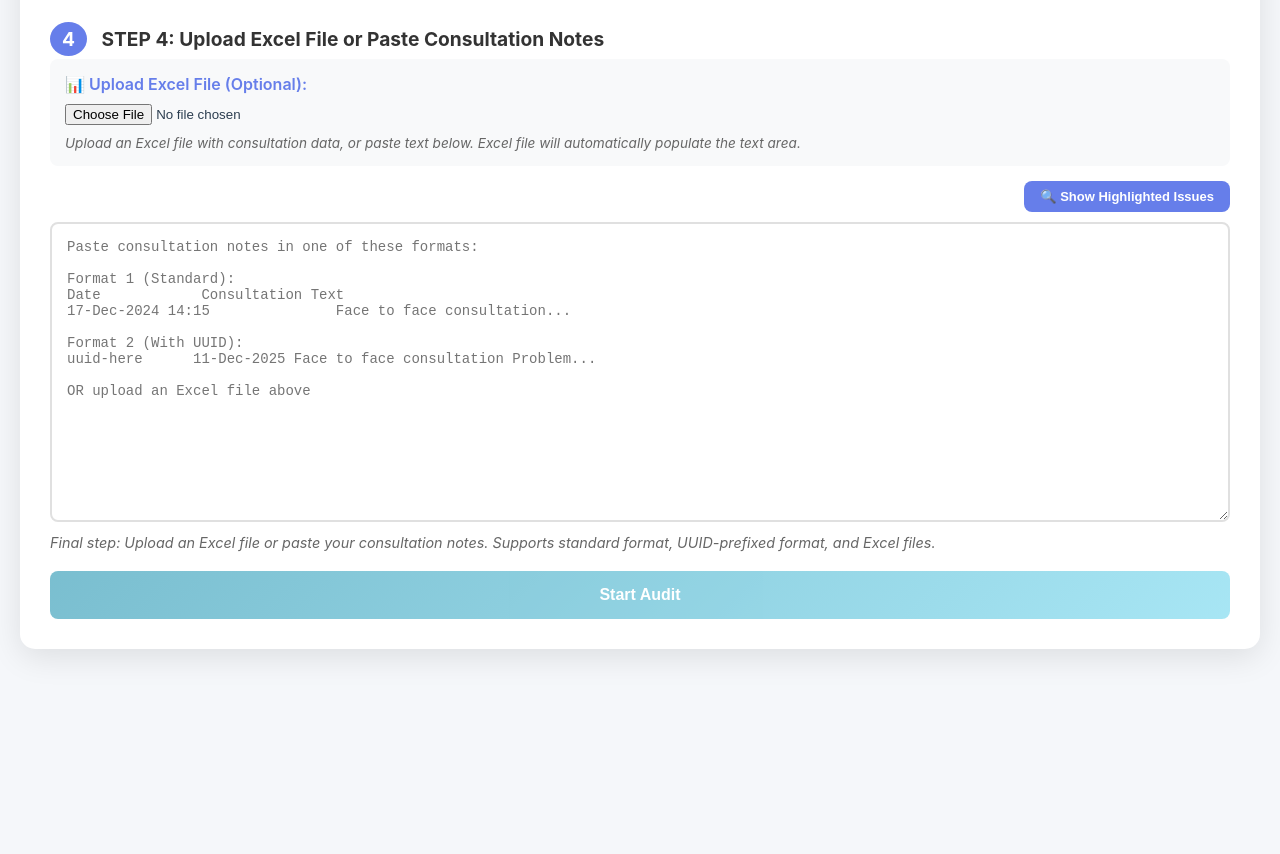
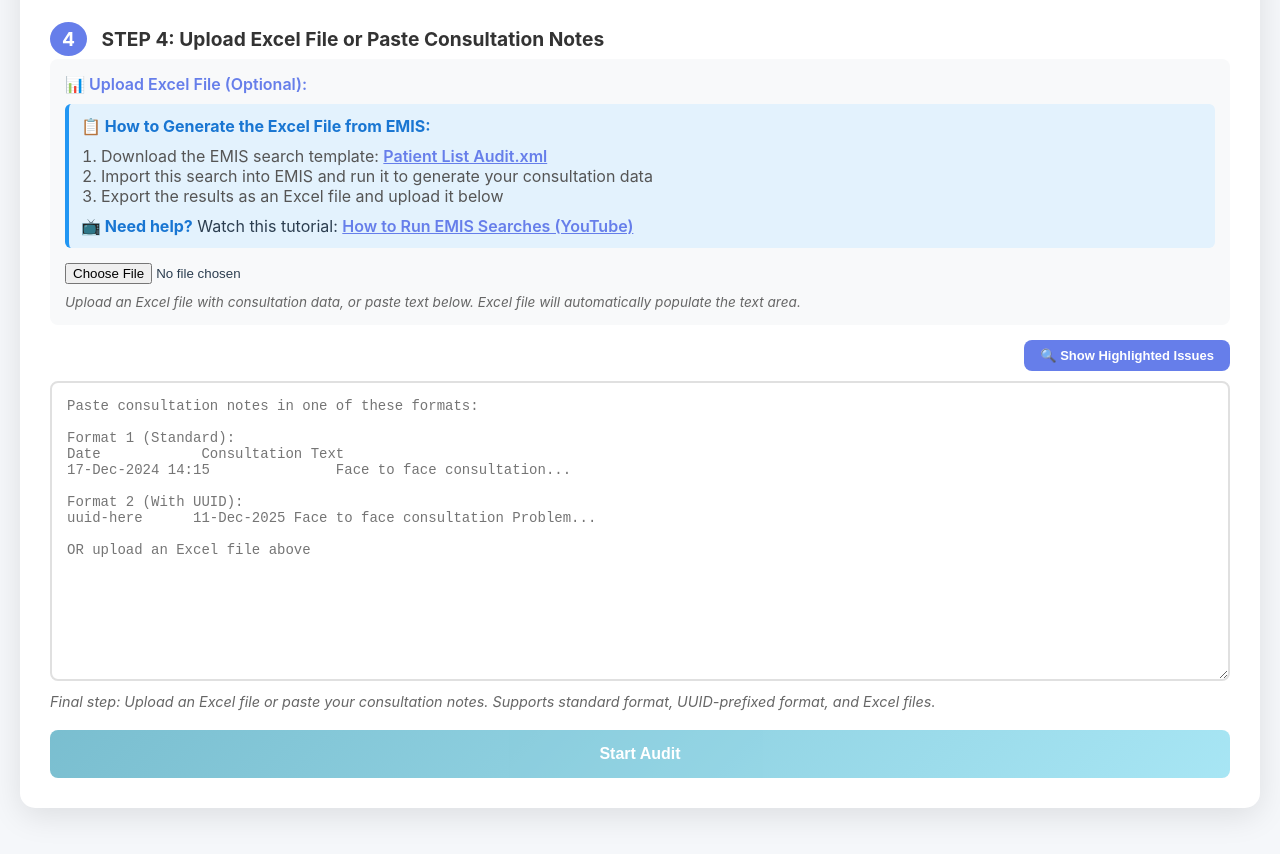
Before and after one commit to bdougall-code/Search, a website: page public/audit.html in a window 1280 px wide. Shown: the part 939-1793 px from the top of the page. Before the commit the page ends 1638 px from the top, so only its background shows below. Drawn offline with Linux system fonts and the light colour scheme.

Commit message:
Add EMIS search template download and YouTube tutorial to audit page

```diff
--- a/public/audit.html
+++ b/public/audit.html
@@ -735,6 +735,20 @@
 
                 <div style="background: #f8f9fa; padding: 15px; border-radius: 8px; margin-bottom: 15px;">
                     <label style="display: block; margin-bottom: 10px; font-weight: 600; color: #667eea;">📊 Upload Excel File (Optional):</label>
+
+                    <div style="background: #e3f2fd; padding: 12px; border-radius: 6px; margin-bottom: 15px; border-left: 4px solid #2196f3;">
+                        <strong style="color: #1976d2;">📋 How to Generate the Excel File from EMIS:</strong>
+                        <ol style="margin: 10px 0 10px 20px; color: #555;">
+                            <li>Download the EMIS search template: <a href="Patient List Audit.xml" download style="color: #667eea; font-weight: 600; text-decoration: underline;">Patient List Audit.xml</a></li>
+                            <li>Import this search into EMIS and run it to generate your consultation data</li>
+                            <li>Export the results as an Excel file and upload it below</li>
+                        </ol>
+                        <div style="margin-top: 10px;">
+                            <strong style="color: #1976d2;">📺 Need help?</strong> Watch this tutorial:
+                            <a href="https://youtu.be/5FBeLBM8uBg" target="_blank" style="color: #667eea; font-weight: 600; text-decoration: underline;">How to Run EMIS Searches (YouTube)</a>
+                        </div>
+                    </div>
+
                     <input type="file" id="excelUpload" accept=".xlsx,.xls" style="display: block; margin-bottom: 10px;" onchange="handleExcelUpload(event)">
                     <div style="font-size: 0.85em; color: #666; font-style: italic;">
                         Upload an Excel file with consultation data, or paste text below. Excel file will automatically populate the text area.
```
